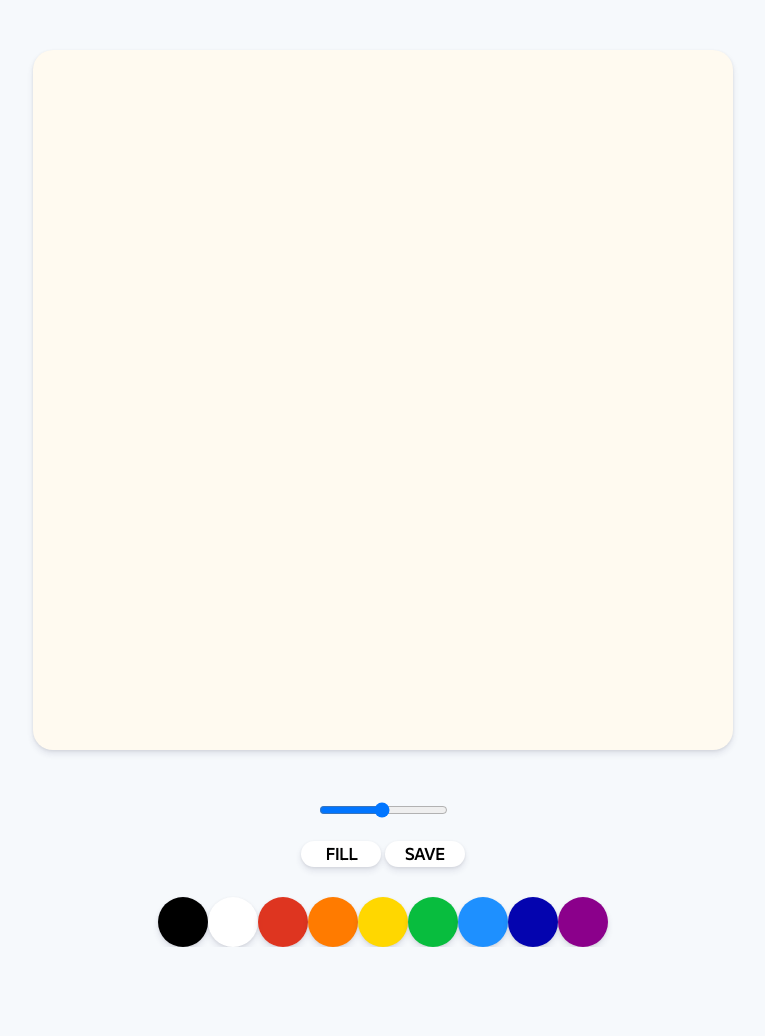
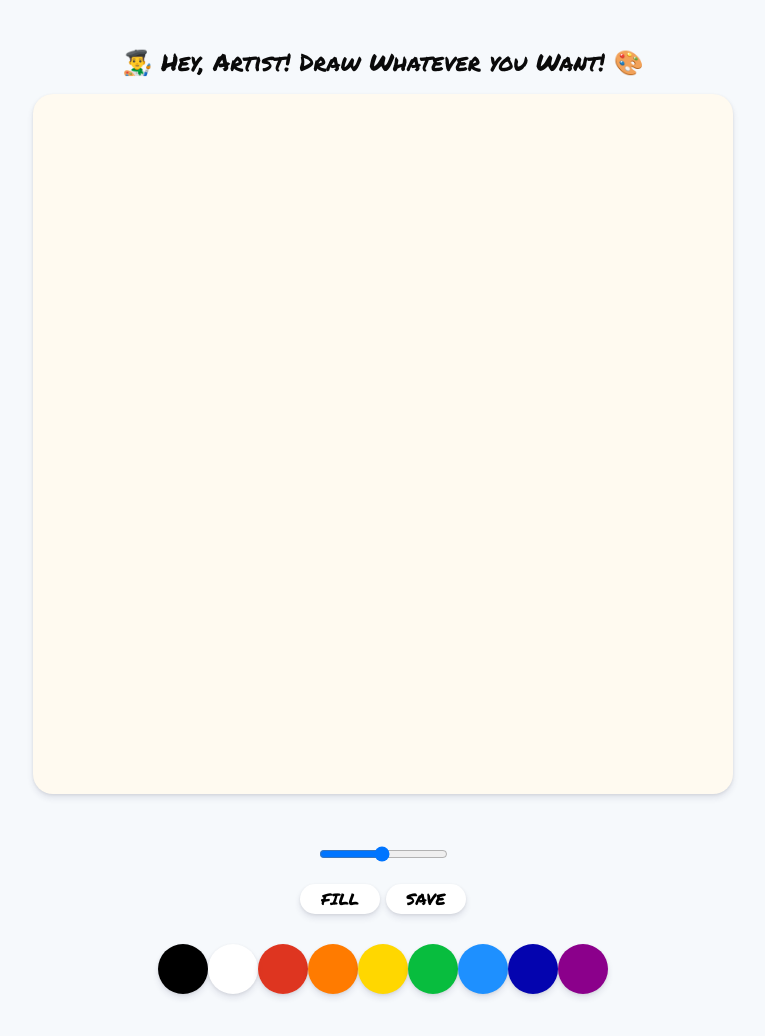
Before and after one commit to yekyung2/vanilajs_paintingpad, a plain HTML site: page index.html in a window 1280 px wide. Shown: the whole page, without its empty margins (257-1022 px from the left). Before the commit the page ends 947 px from the top, so only its background shows below. Drawn offline with Linux system fonts and the light colour scheme.

Commit message:
change fonts, and add title

```diff
--- a/index.html
+++ b/index.html
@@ -5,10 +5,11 @@
     <meta name="viewport" content="width=device-width, initial-scale=1.0">
     <link rel="stylesheet" href="style.css">
     <!-- <link rel="stylesheet" href="reset.css"> -->
-    <link href="https://fonts.googleapis.com/css?family=Commissioner&display=swap" rel="stylesheet">
+    <link href="https://fonts.googleapis.com/css?family=Permanent Marker&display=swap" rel="stylesheet">
     <title>Document</title>
 </head>
 <body>
+<h1>👨‍🎨 Hey, Artist! Draw Whatever you Want! 🎨</h1>
 <canvas id="jsCnavas" class="canvas"></canvas>
 <div class ="controls">
     <div class="controls_range">
--- a/style.css
+++ b/style.css
@@ -5,6 +5,13 @@ body{
     flex-direction: column;
     align-items: center;
     padding-top: 50px;
+    padding: 50px;
+    font-family:Permanent Marker;
+}
+h1{
+    font-size: x-large;
+    margin-bottom: 20px;
+    color: rgb(10, 10, 10);
 }
 
 .canvas{
@@ -24,8 +31,7 @@ body{
 
 .controls .controls_btns{
     margin-bottom: 30px;
-    font-family: Commissioner;
-    font-weight: 1000;
+    font-family:Permanent Marker;
 }
 
 .controls_btns button {
@@ -34,6 +40,7 @@ body{
     background-color: white;
     padding: 5px 0px;
     width: 80px;
+    height: 20px;
     text-align:center;
     border-radius: 20px;
     box-shadow: 0 4px 6px rgba(50,50,93,0.11), 0 1px 3px rgba(0,0,0,0.08);
@@ -43,8 +50,8 @@ body{
 
 .controls .controls_range{
     margin-bottom: 20px;
+}
 
-}
 
 .controls_btns button:active {
     transform: scale(0.98);
```
